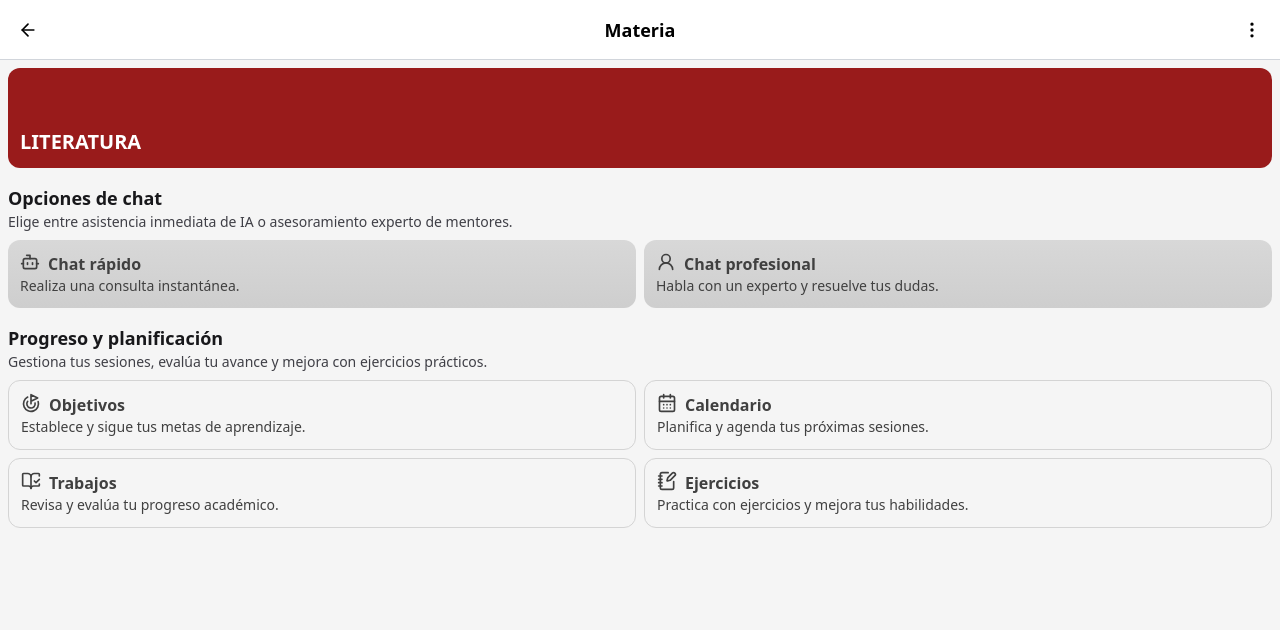
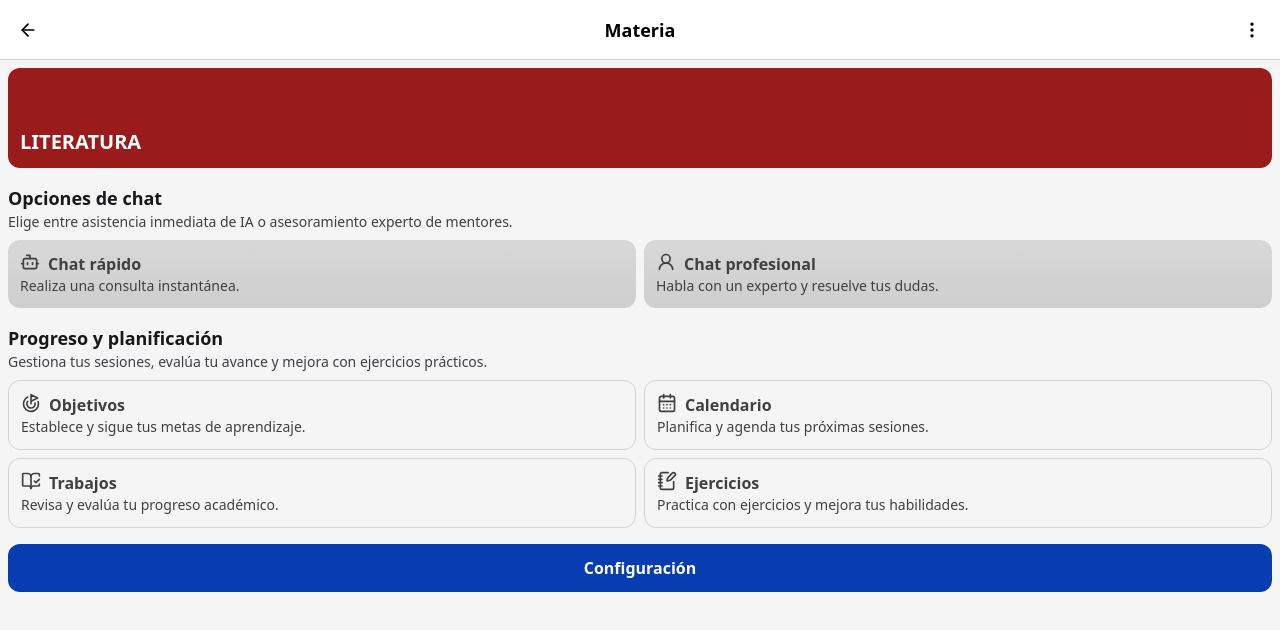
Before and after one commit to Sebastian-Winter12/libelo-back, a Vue app: page /class in a window 1280 px wide. Shown: the top 630 px of the page. Built offline with nearby package versions, Linux system fonts and the light colour scheme.

Commit message:
Add "Configuración" button to ClassView.vue

```diff
--- a/src/views/ClassView.vue
+++ b/src/views/ClassView.vue
@@ -40,6 +40,8 @@ import { BookOpenCheck, Bot, CalendarDays, Goal, NotebookPen, UserRound } from "
                     </BaseCard>
                 </div>
             </BaseInfo>
+
+            <button class="w-full h-12 bg-libelo-500 rounded-xl text-white font-semibold hover:bg-libelo-600">Configuración</button>
         </div>
     </BaseBody>
 </template>
```
